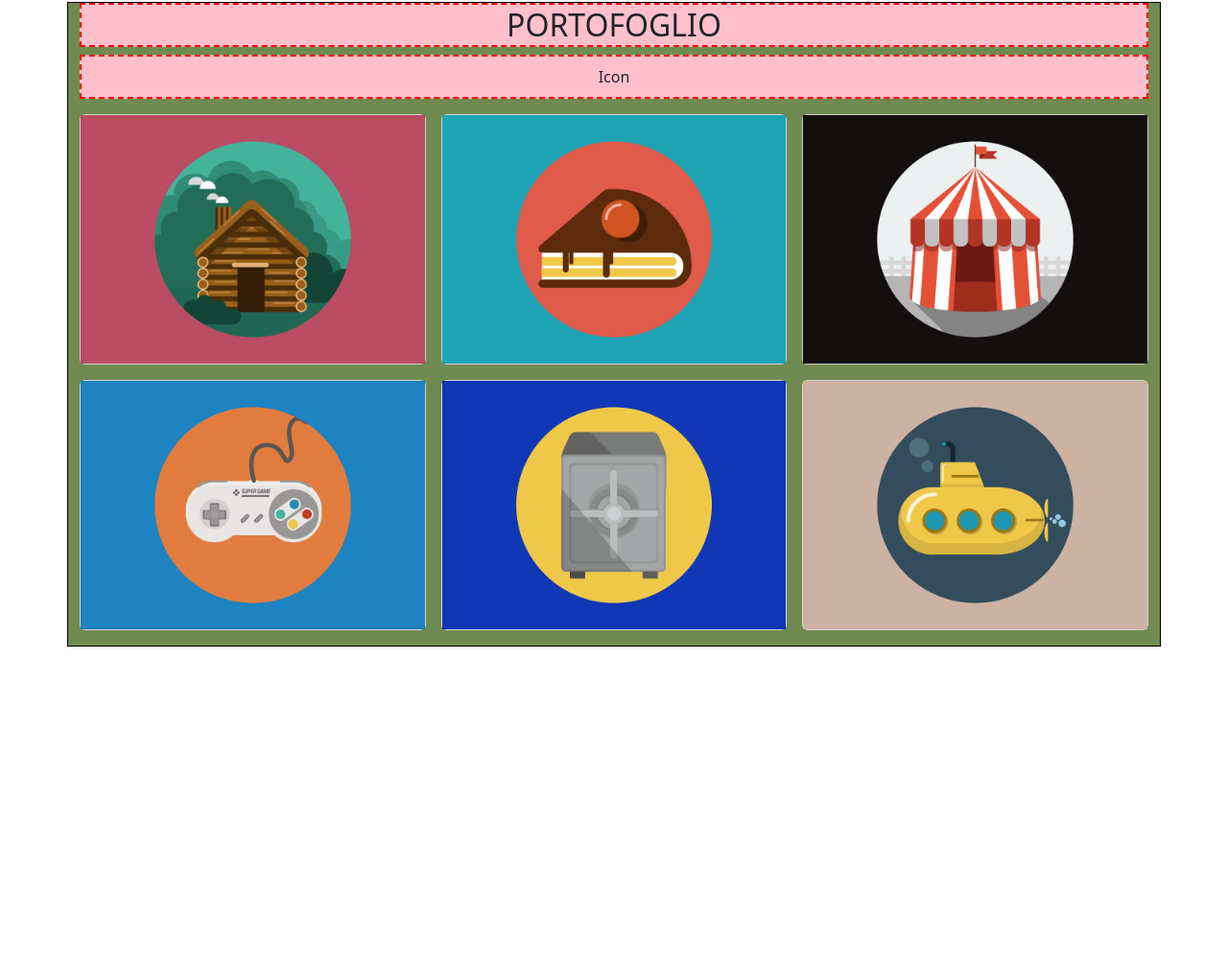
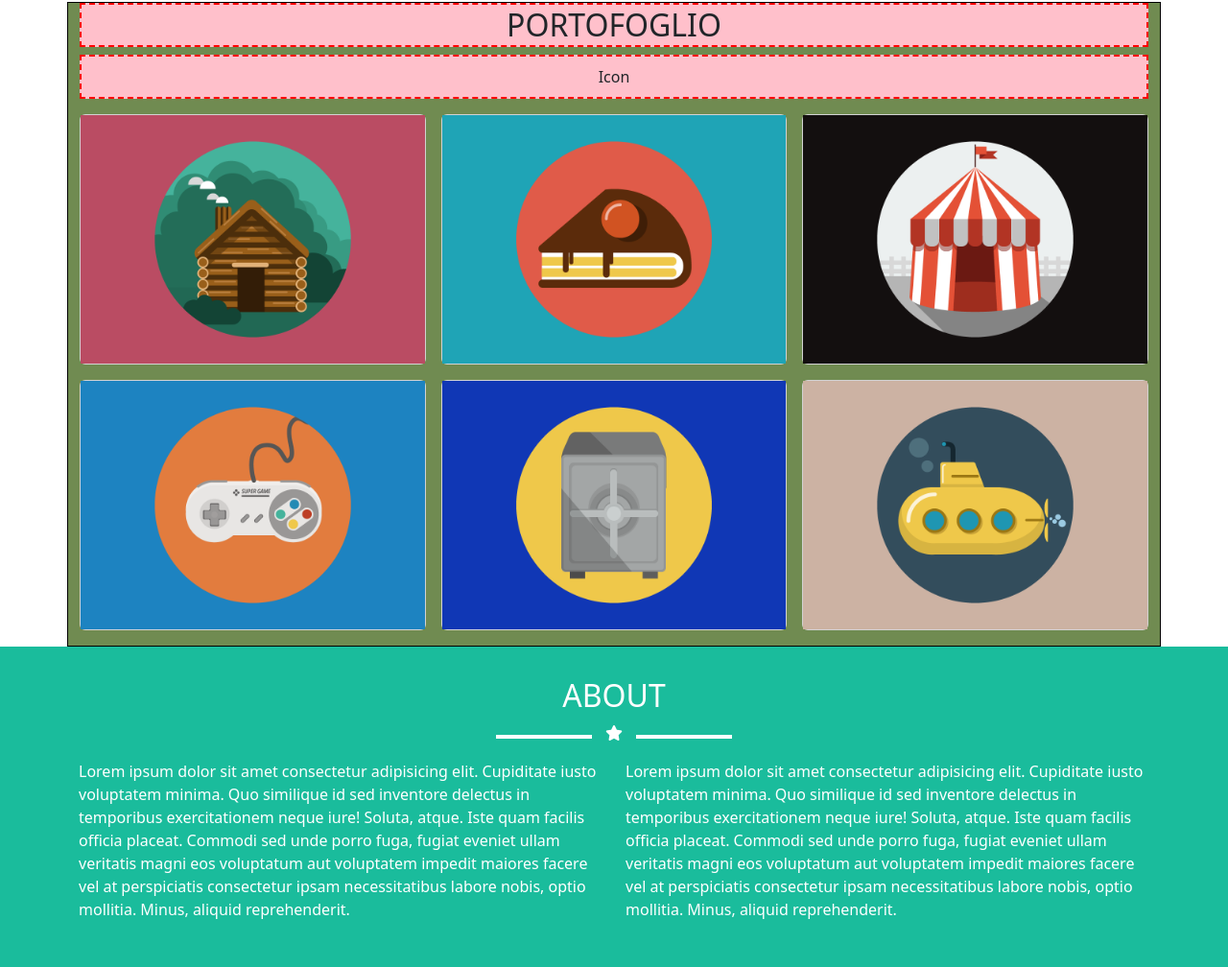
Before and after one commit to MirunaMb/html-css-bootstrap-freelancer, a plain HTML site: page index.html in a window 1280 px wide. Shown: the part 274-1282 px from the top of the page at 96% size. Before the commit the page ends 948 px from the top, so only its background shows below. Drawn offline with nearby package versions, Linux system fonts and the light colour scheme.

Commit message:
add about section

```diff
--- a/css/style.css
+++ b/css/style.css
@@ -63,3 +63,29 @@ header{
     margin-top: 20px;
     border: 1px solid black;
 }
+/* ABOUT */
+.about {
+    background-color: #1ABC9C;
+}
+.icon-w:before {
+    content: "";
+    display: inline-block;
+    width: 15%;
+    max-width: 100px;
+    height: 4px;
+    background-color: white;
+    margin-right: 10px;
+}
+
+.icon-w:after {
+    content: "";
+    display: inline-block;
+    width: 15%;
+    max-width: 100px;
+    height: 4px;
+    background-color: white;
+    margin-left: 10px;
+}
+.center{
+    text-align: center;
+}
--- a/index.html
+++ b/index.html
@@ -117,6 +117,28 @@
     </section>
     <!-- PORTOFOGLIO SECTION -->
 
+    <!-- ABOUT SECTION -->
+    <section class="about py-3 text-white ">
+        <div class="ms_container py-3">
+            <div class="container fluid">
+                <h2 class="center">ABOUT</h2>
+                <div class="icon-w center">
+                    <i class="fa-solid fa-star"></i>
+                </div>
+                <div class="row row-cols-1 row-cols-md-2">
+                    <div class="col my-3">Lorem ipsum dolor sit amet consectetur adipisicing elit. Cupiditate iusto voluptatem minima. Quo similique id sed inventore delectus in temporibus exercitationem neque iure! Soluta, atque. Iste quam facilis officia placeat.
+                    Commodi sed unde porro fuga, fugiat eveniet ullam veritatis magni eos voluptatum aut voluptatem impedit maiores facere vel at perspiciatis consectetur ipsam necessitatibus labore nobis, optio mollitia. Minus, aliquid reprehenderit.</div>
+                    <div class="col my-3">Lorem ipsum dolor sit amet consectetur adipisicing elit. Cupiditate iusto voluptatem minima. Quo similique id sed inventore delectus in temporibus exercitationem neque iure! Soluta, atque. Iste quam facilis officia placeat.
+                    Commodi sed unde porro fuga, fugiat eveniet ullam veritatis magni eos voluptatum aut voluptatem impedit maiores facere vel at perspiciatis consectetur ipsam necessitatibus labore nobis, optio mollitia. Minus, aliquid reprehenderit.</div>
+
+                </div>
+            </div>
+        </div>
+
+    </section>
+    <!-- ABOUT SECTION -->
+
+
 
 
 
```
